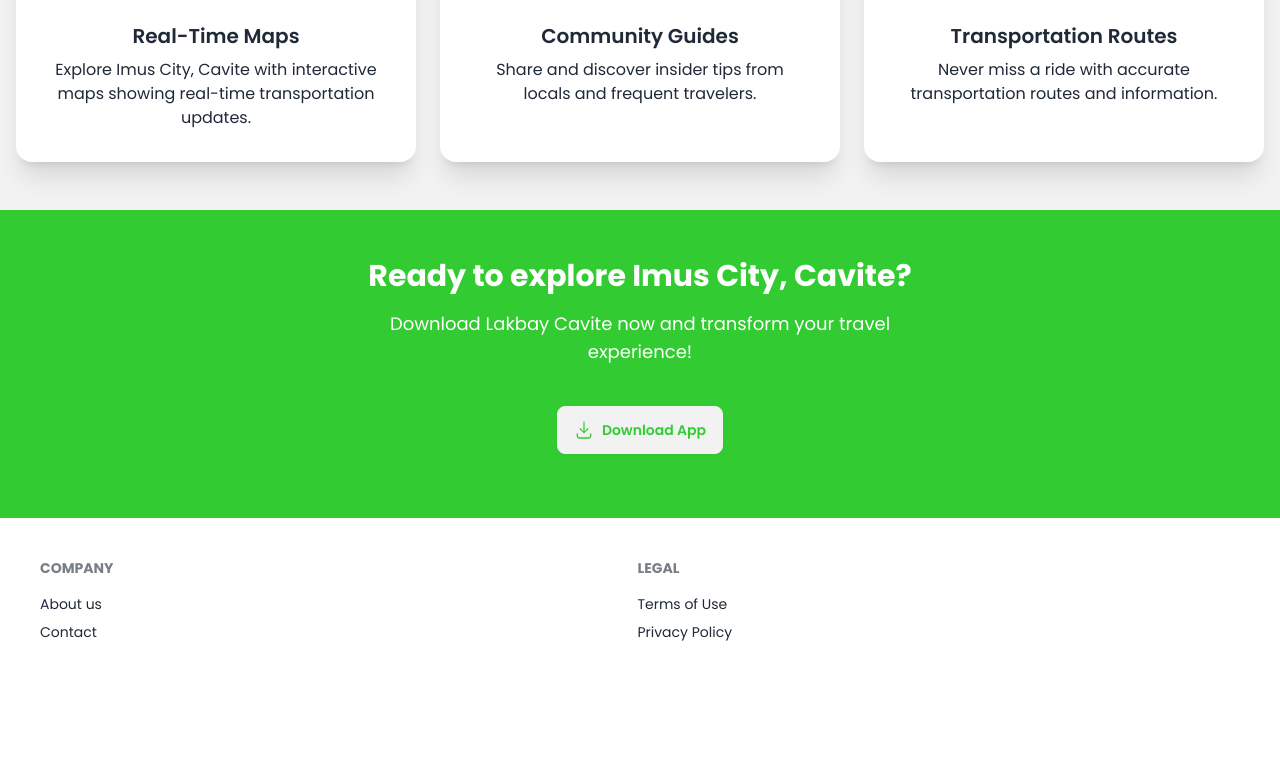
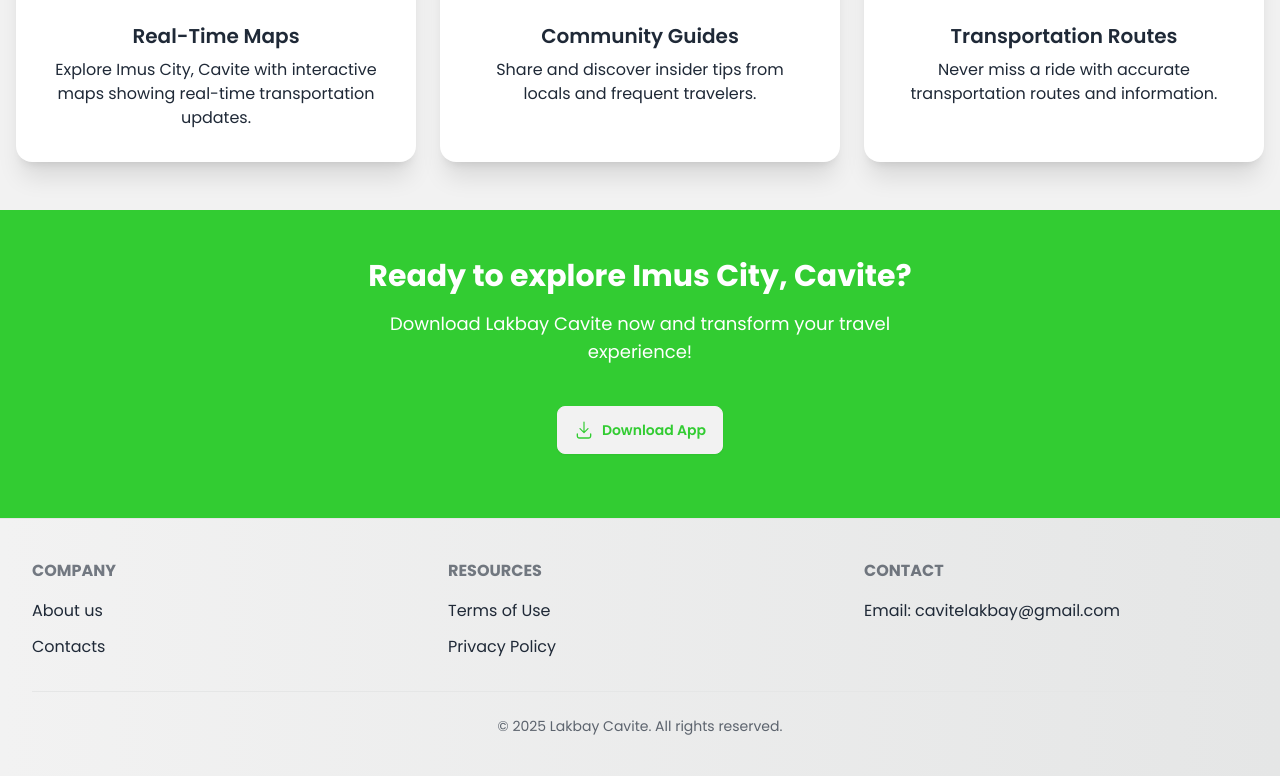
Before and after one commit to lakbaycavite/Web_Frontend, a React (Vite) app: page /home in a window 1280 px wide. Shown: the part 940-1716 px from the top of the page. Before the commit the page ends 1622 px from the top, so only its background shows below. Built offline with nearby package versions, Linux system fonts and the light colour scheme; what @react-pdf/renderer would draw is missing.

Commit message:
fix footer

```diff
--- a/src/shared/components/FooterComponent.jsx
+++ b/src/shared/components/FooterComponent.jsx
@@ -1,21 +1,47 @@
-import { Link } from "react-router-dom"
+import { Link } from "react-router-dom";
 
 const FooterComponent = () => {
     return (
-        <footer className="footer bg-base-100 text-base-content p-10 mt-auto">
+        <div className="bg-gradient-to-r from-base-200 to-base-300 text-base-content py-10 px-8 mt-auto border-t border-base-300">
+            {/* Main footer content */}
+            <div className="container mx-auto grid grid-cols-1 md:grid-cols-3 gap-8">
+                {/* Company section */}
+                <div className="mb-6 md:mb-0">
+                    <h5 className="footer-title font-bold mb-4">Company</h5>
+                    <ul className="space-y-3">
+                        <li><Link to="/about" className="link link-hover hover:text-primary transition-colors">About us</Link></li>
+                        <li><Link to="/contacts" className="link link-hover hover:text-primary transition-colors">Contacts</Link></li>
+                    </ul>
+                </div>
 
-            <nav>
-                <h6 className="footer-title">Company</h6>
-                <Link to="/about" className="link link-hover">About us</Link>
-                <Link to="/contacts" className="link link-hover">Contact</Link>
-            </nav>
-            <nav>
-                <h6 className="footer-title">Legal</h6>
-                <Link to="/terms-of-use" className="link link-hover">Terms of Use</Link>
-                <Link to="/privacy-policy" className="link link-hover">Privacy Policy</Link>
-            </nav>
-        </footer>
-    )
-}
+                {/* Resources & Legal section */}
+                <div className="mb-6 md:mb-0">
+                    <h5 className="footer-title font-bold mb-4">Resources</h5>
+                    <ul className="space-y-3">
+                        <li><Link to="/terms-of-use" className="link link-hover hover:text-primary transition-colors">Terms of Use</Link></li>
+                        <li><Link to="/privacy-policy" className="link link-hover hover:text-primary transition-colors">Privacy Policy</Link></li>
+                    </ul>
+                </div>
 
-export default FooterComponent
+                {/* Contact section */}
+                <div>
+                    <h5 className="footer-title font-bold mb-4">Contact</h5>
+                    <p className="text-base-content">
+                        Email: <a href="mailto:cavitelakbay@gmail.com" className="link link-hover hover:text-primary transition-colors">cavitelakbay@gmail.com</a>
+                    </p>
+                </div>
+            </div>
+
+            {/* Bottom copyright section - separate from the footer grid */}
+            <div className="border-t border-base-300 mt-8 pt-6 w-full">
+                <div className="container mx-auto text-center">
+                    <p className="text-sm text-base-content/70">
+                        © {new Date().getFullYear()} Lakbay Cavite. All rights reserved.
+                    </p>
+                </div>
+            </div>
+        </div>
+    );
+};
+
+export default FooterComponent;
```
